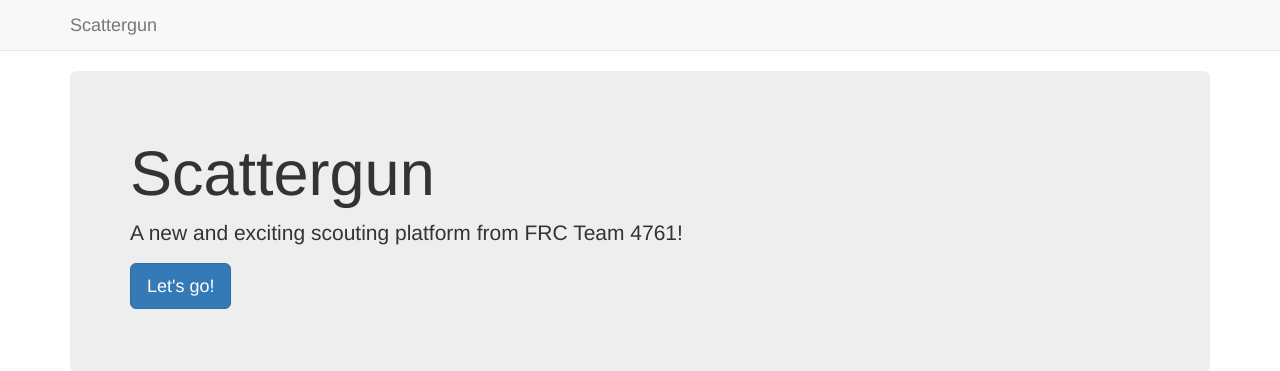
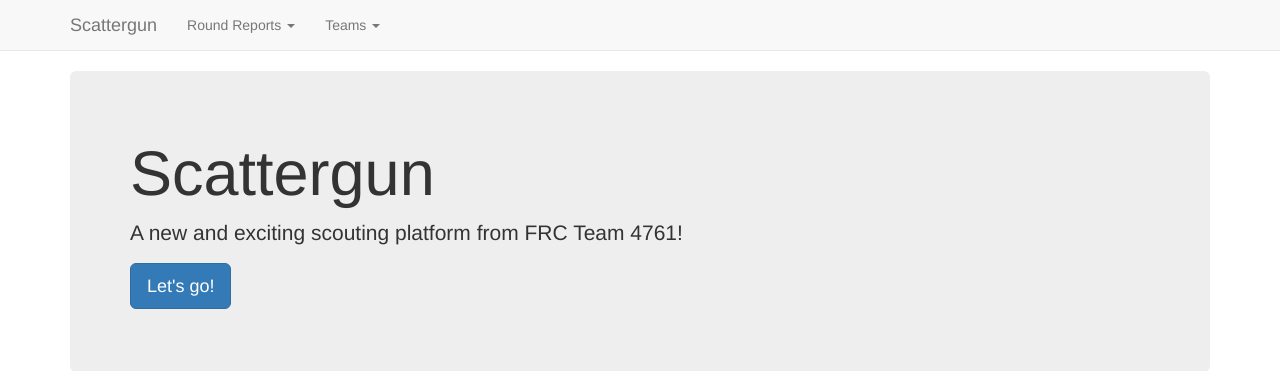
Before and after one commit to Team4761/Scattergun, a Django app: page /scattergun/ in a window 1280 px wide. Shown: the top 371 px of the page. Run offline with Django 3.2, Linux system fonts and the light colour scheme; some libraries are stand-ins or nearby versions.

Commit message:
Add fancy dropdowns to navbar

```diff
--- a/scattergun/scattergun_coreapp/templates/navbar.html
+++ b/scattergun/scattergun_coreapp/templates/navbar.html
@@ -4,5 +4,26 @@
         <div class="navbar-header">
             <a class="navbar-brand" href="{% url 'scattergun-index' %}">Scattergun</a>
         </div>
+        <ul class="nav navbar-nav">
+            <li class="dropdown">
+                <a href="#" class="dropdown-toggle" data-toggle="dropdown" role="button" aria-haspopup="true" aria-expanded="false">Round Reports <span class="caret"></span></a>
+                <ul class="dropdown-menu">
+                    <li><a href="{% url 'scattergun-roundreport-add' %}">Add New Round Report</a></li>
+                    <li><a href="{% url 'scattergun-roundreport-list' %}">List of Round Reports</a></li>
+                </ul>
+            </li>
+            <li class="dropdown">
+                <a href="#" class="dropdown-toggle" data-toggle="dropdown" role="button" aria-haspopup="true" aria-expanded="false">Teams <span class="caret"></span></a>
+                <ul class="dropdown-menu">
+                    <li><a href="{% url 'scattergun-team-add' %}">Add New Team</a></li>
+                    <li><a href="{% url 'scattergun-team-list' %}">List of Teams</a></li>
+                </ul>
+            </li>
+        </ul>
+        <ul class="nav navbar-nav navbar-right">
+            {% if user.is_authenticated %}
+            <li><p class="navbar-text">Signed in as {{ user }}</p></li>
+            {% endif %}
+        </ul>
     </div>
 </nav>
```
